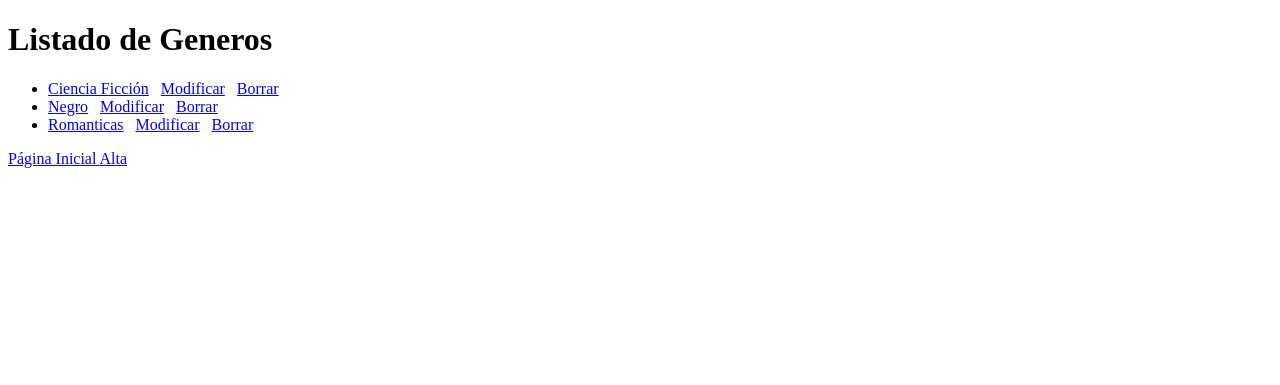
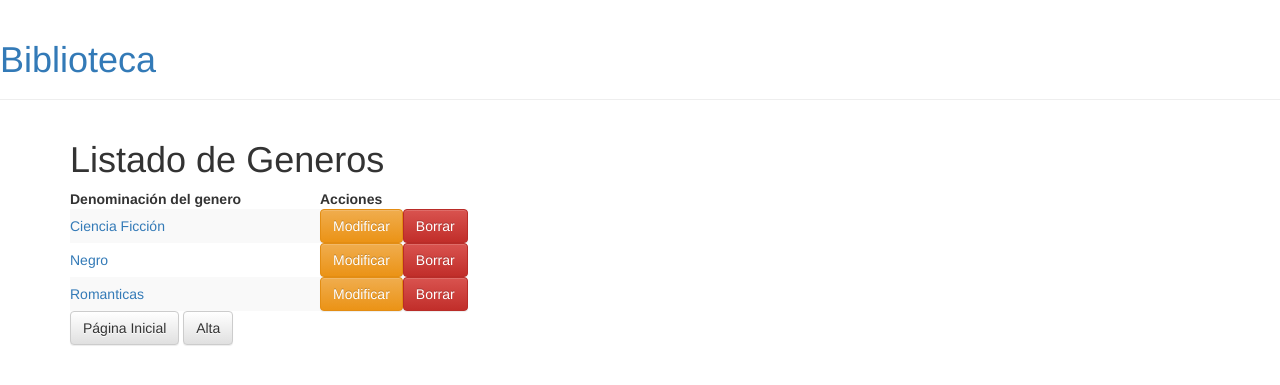
Before and after one commit to oscarcorres/FirstStepDjan, a Django app: page /biblioteca/ in a window 1280 px wide. Shown: the top 385 px of the page. Run offline with Django 3.2, Linux system fonts and the light colour scheme; data comes from the database, SQL or seed files in the repository; both versions use the stored data as it was after the commit; some libraries are stand-ins or nearby versions.

Commit message:
Ejercicio 6 formateando con bootstrap

```diff
--- /dev/null
+++ b/biblioteca/templates/biblioteca/base.html
@@ -0,0 +1,23 @@
+{% load staticfiles %}
+<html>
+<head>
+    <title>Biblioteca</title>
+    <link rel="stylesheet" href="//maxcdn.bootstrapcdn.com/bootstrap/3.2.0/css/bootstrap.min.css">
+    <link rel="stylesheet" href="//maxcdn.bootstrapcdn.com/bootstrap/3.2.0/css/bootstrap-theme.min.css">
+    <link href='//fonts.googleapis.com/css?family=Lobster&subset=latin,latin-ext' rel='stylesheet' type='text/css'>
+    <link rel="stylesheet" href="{% static 'css/blog.css' %}">
+</head>
+<body>
+<div class="page-header">
+    <h1><a href="/">Biblioteca</a></h1>
+</div>
+<div class="content container">
+    <div class="row">
+        <div class="col-md-8">
+            {% block content %}
+            {% endblock %}
+        </div>
+    </div>
+</div>
+</body>
+</html>
--- a/biblioteca/templates/biblioteca/genero_list.html
+++ b/biblioteca/templates/biblioteca/genero_list.html
@@ -1,25 +1,36 @@
 <!DOCTYPE html>
 <html lang="es">
+{% extends 'biblioteca/base.html' %}
 <head>
     <meta charset="UTF-8">
     <title>Listado de Generos</title>
 </head>
-<body>
+{% block content %}
     <h1>Listado de Generos</h1>
-    <ul>
+    <div table-responsive>
+    <table class="table-striped table-hover">
+        <thead class="thead-dark">
+            <th width="250px">Denominación del genero</th>
+            <th colspan="2" align="centre">Acciones</th>
+        </thead>
          {% for genero in object_list %}
-            <li>
+            <tr>
+                <td class="info">
                 <a href="{% url 'genero-detail'  genero.id %}">{{ genero.genero }}</a>
-                &nbsp
-                <a href="{% url 'genero-update-form'  genero.id %}">Modificar</a>
-                &nbsp
-                <a href="{% url 'genero-delete'  genero.id %}">Borrar</a>
-            </li>
+                </td>
+                <td>
+                <a href="{% url 'genero-update-form'  genero.id %}" class="btn btn-warning">Modificar</a>
+                </td>
+                <td>
+                <a href="{% url 'genero-delete'  genero.id %}" class="btn btn-danger">Borrar</a>
+                </td>
+            </tr>
          {% empty %}
-            <li>No hay Géneros todavía</li>
+            <td>No hay Géneros todavía</td>
          {% endfor %}
-    </ul>
+    </table>
+    </div>
     <a href= "{% url 'indice' %}" class="btn btn-default">Página Inicial </a>
     <a href= "{% url 'genero-create' %}" class="btn btn-default">Alta</a>
-</body>
+{% endblock %}
 </html>
```
Also changed, not shown: db.sqlite3.
